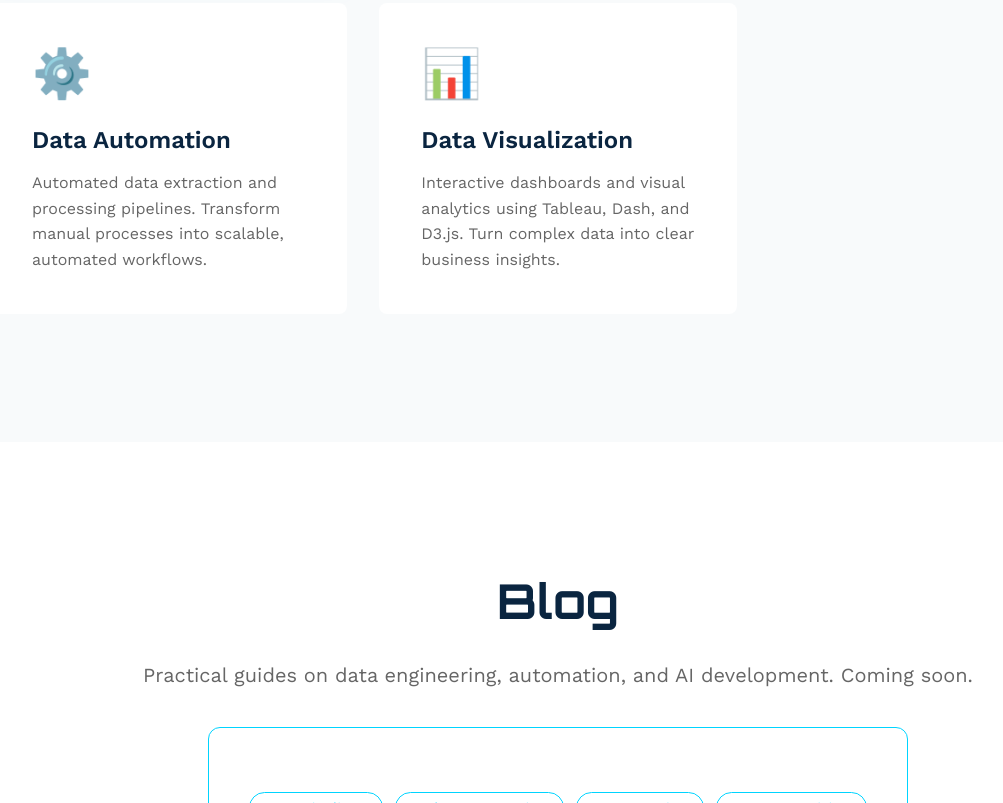
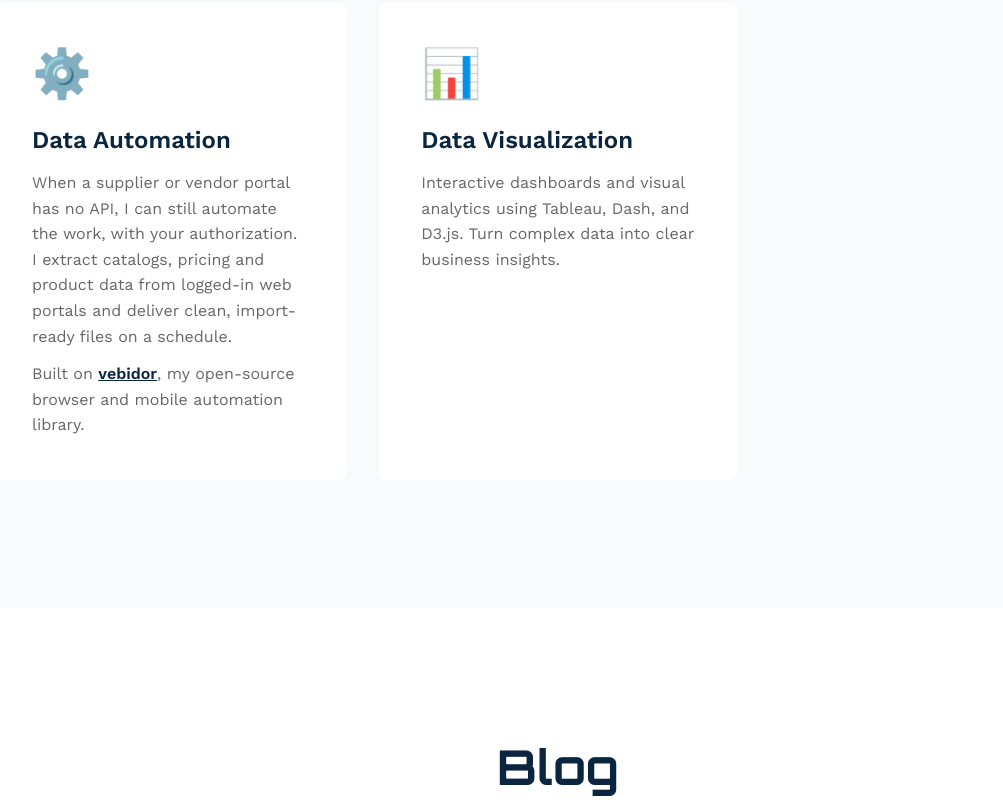
Before and after one commit to quaesitor-scientiam/website, a plain HTML site: page index.html in a window 1280 px wide. Shown: the part 1635-2438 px from the top of the page, without its empty margins (82-1085 px from the left). Drawn offline with nearby package versions, Linux system fonts and the light colour scheme.

Commit message:
feat: describe portal automation and link vebidor in Data Automation card
Co-Authored-By: WOZCODE <contact@withwoz.com>

```diff
--- a/index.html
+++ b/index.html
@@ -962,7 +962,8 @@
                 <div class="service-card fade-in">
                     <div class="service-icon">⚙️</div>
                     <h3>Data Automation</h3>
-                    <p>Automated data extraction and processing pipelines. Transform manual processes into scalable, automated workflows.</p>
+                    <p>When a supplier or vendor portal has no API, I can still automate the work, with your authorization. I extract catalogs, pricing and product data from logged-in web portals and deliver clean, import-ready files on a schedule.</p>
+                    <p style="margin-top: 0.75rem;">Built on <a href="https://github.com/quaesitor-scientiam/vebidor" target="_blank" rel="noopener" style="color: var(--primary); font-weight: 600; text-decoration: underline;">vebidor</a>, my open-source browser and mobile automation library.</p>
                 </div>
                 <div class="service-card fade-in">
                     <div class="service-icon">📊</div>
```
